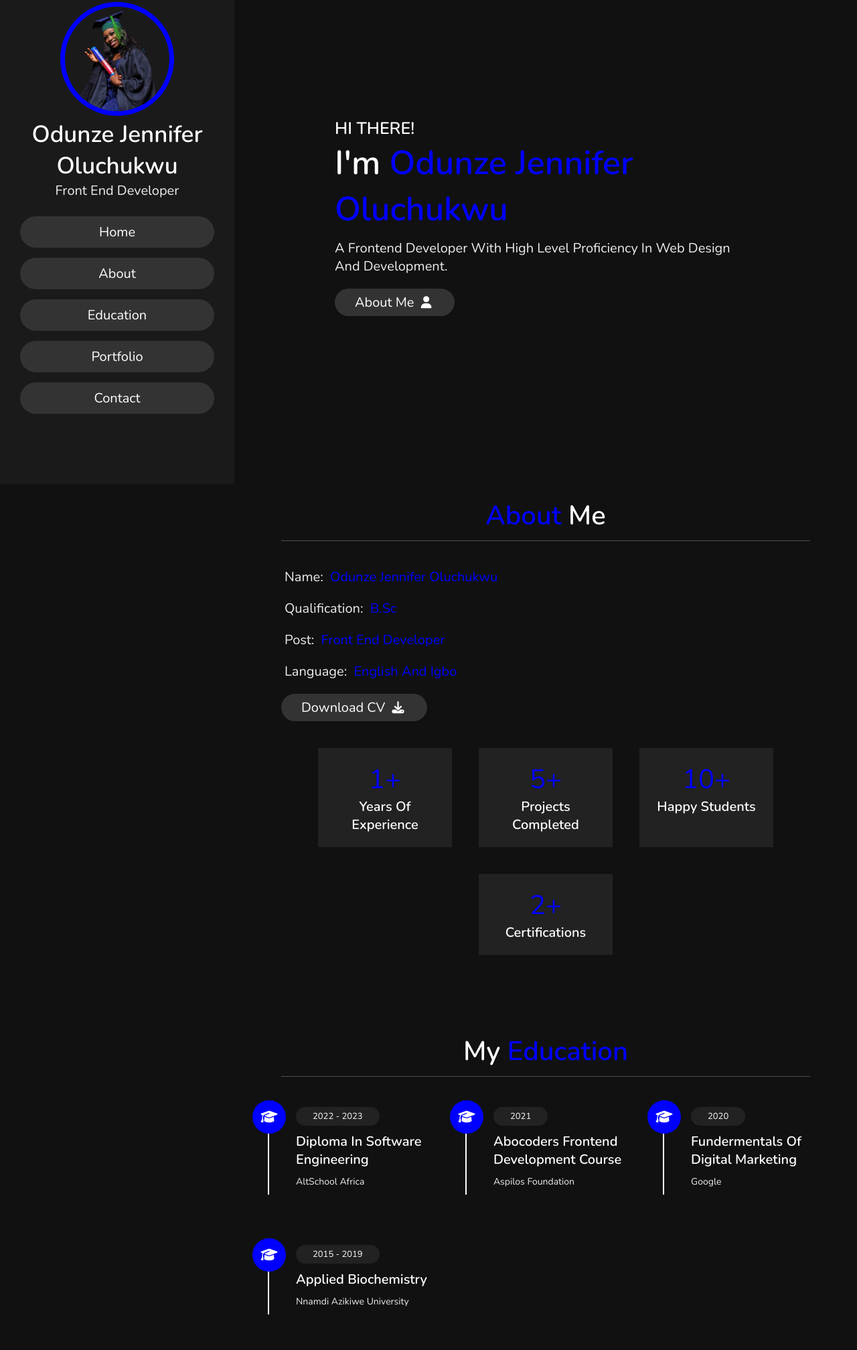
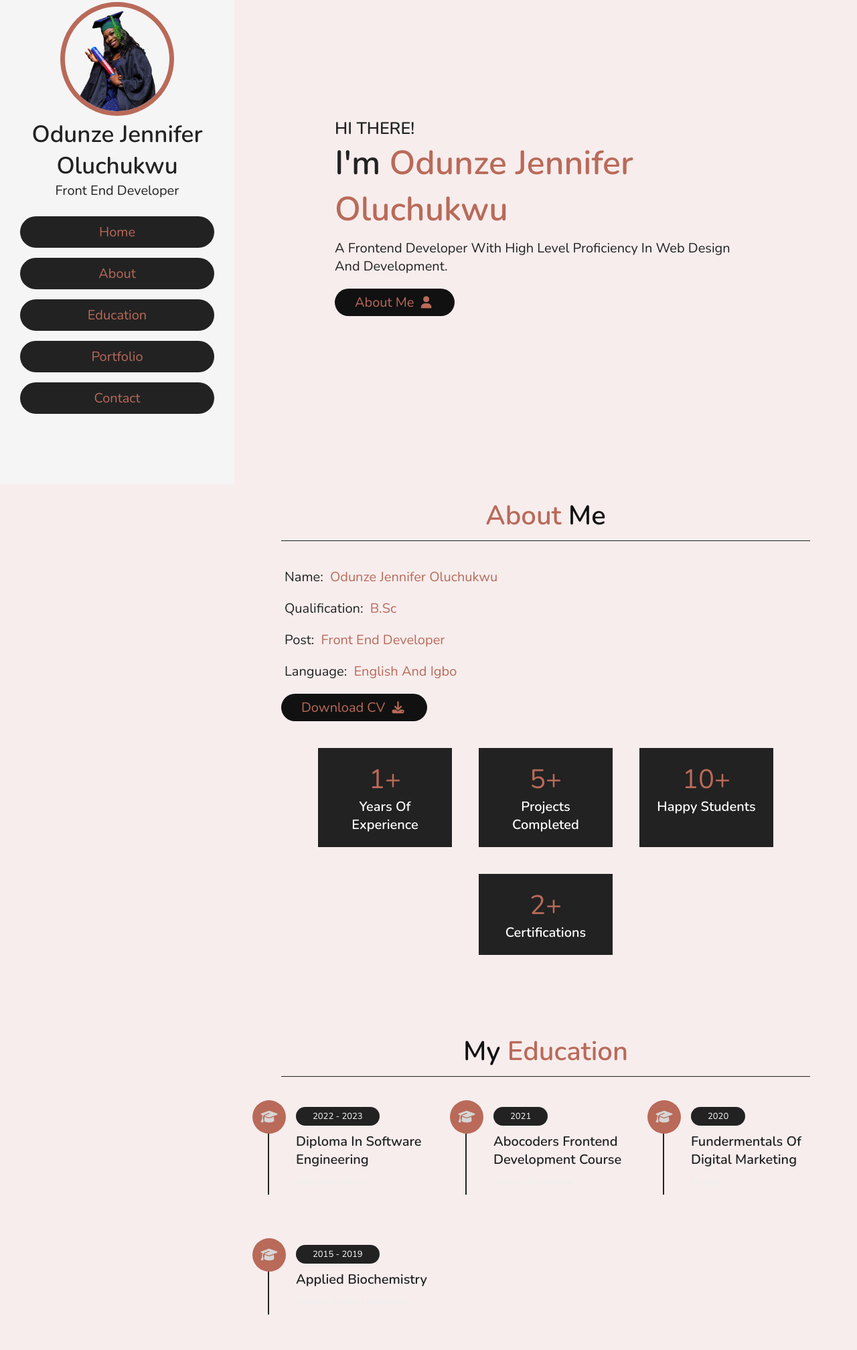
Before and after one commit to Jennydunix/my_portfolio, a plain HTML site: page index.html in a window 1280 px wide. Shown: the part 77-2093 px from the top of the page at 67% size. Drawn offline with nearby package versions, Linux system fonts and the light colour scheme.

Commit message:
changed the styles

```diff
--- a/style.css
+++ b/style.css
@@ -1,11 +1,11 @@
-@import url('https://fonts.googleapis.com/css2?family=Nunito:wght@200;400;600&display=swap');
+@import url("https://fonts.googleapis.com/css2?family=Nunito:wght@200;400;600&display=swap");
 
-:root{
-    --blue: #0000FF;
+:root {
+  --blue: #b96a59;
 }
 
-*{
-    font-family: 'Nunito', sans-serif;
+* {
+  font-family: "Nunito", sans-serif;
   margin: 0;
   padding: 0;
   box-sizing: border-box;
@@ -13,83 +13,82 @@
   outline: none;
   border: none;
   text-transform: capitalize;
-    transform: all .2s linear;
+  transform: all 0.2s linear;
 }
 
-::selection{
+::selection {
   background: var(--blue);
-    color: #111;
+  color: white;
 }
 
-
-html{
+html {
   font-size: 62.5%;
   overflow-x: hidden;
 }
 
-html::-webkit-scrollbar{
+html::-webkit-scrollbar {
   width: 1.4rem;
 }
 
-html::-webkit-scrollbar-track{
-    background: #222;
+html::-webkit-scrollbar-track {
+  background: rgb(31, 31, 31);;
 }
 
-html::-webkit-scrollbar-thumb{
-    background: var(--blue);
+html::-webkit-scrollbar-thumb {
+  background: rgb(248, 246, 246);
 }
 
-body{
-    background: #111;
+body {
+  background: rgb(247, 237, 237);
   overflow-x: hidden;
   padding-left: 35rem;
 }
 
-section{
+section {
   min-height: 100vh;
   padding: 1rem;
 }
 
-.btn{
-    padding: .7rem 3rem;
-    background: #333;
-    color: #fff;
+.btn {
+  padding: 0.7rem 3rem;
+  background: #111;
+  color:#b96a59;
   cursor: pointer;
   margin-top: 1rem;
   font-size: 2rem;
   border-radius: 5rem;
 }
 
-.btn i{
-    padding: 0 .5rem;
+.btn i {
+  padding: 0 0.5rem;
   font-size: 1.8rem;
 }
 
-.btn:hover{
-    background:var(--blue);
+.btn:hover {
+  background: rgb(215, 214, 214);
 }
 
-.heading{
+.heading {
   text-align: center;
-    margin:0 6rem;
+  margin: 0 6rem;
   font-size: 4rem;
-    padding:1rem;
-    border-bottom: .1rem solid #fff4;
-    color:#fff;
+  padding: 1rem;
+  border-bottom: 0.1rem solid #222;
+  color: #111;
 }
 
 .heading span {
   color: var(--blue);
 }
 
-header{
+header {
   position: fixed;
   top: 0;
   left: 0;
   z-index: 1000;
   height: 100%;
   width: 35rem;
-    background: #1a1a1a;
+  background: whitesmoke;
   display: flex;
   align-items: center;
   justify-content: center;
@@ -97,122 +96,120 @@ header{
   text-align: center;
 }
 
-header .user img{
+header .user img {
   height: 17rem;
   width: 17rem;
   border-radius: 50%;
   object-fit: cover;
-    border: .7rem solid var(--blue);
+  border: 0.7rem solid var(--blue);
 }
 
-header .user .name{
+header .user .name {
   font-size: 3.5rem;
-    color: #fff;
+  color: #222;
 }
 
-header .user .post{
+header .user .post {
   font-size: 2rem;
-    color: #eee;
+  color: #222;
 }
 
-header .navbar{
+header .navbar {
   width: 100%;
 }
 
-header .navbar ul{
+header .navbar ul {
   list-style: none;
   padding: 1rem 3rem;
 }
 
-header .navbar ul a{
+header .navbar ul a {
   display: block;
   padding: 1rem;
   margin: 1.5rem 0;
-    background: #333;
-    color: #fff;
+  background: #222;
+  color: #b96a59;
   font-size: 2rem;
   border-radius: 5rem;
 }
 
-
-header .navbar ul a:hover{
-    background: var(--blue);
+header .navbar ul a:hover {
+  background: rgb(215, 214, 214);
 }
 
-#menu{
+#menu {
   position: fixed;
   top: 2rem;
   right: 2rem;
-    background: #333;
-    color: #fff;
+  background: #b96a59;
+  color: #222;
   cursor: pointer;
   font-size: 2.5rem;
   padding: 1rem 1.5rem;
   display: none;
 }
 
-
-.home{
+.home {
   display: flex;
   justify-content: center;
   flex-flow: column;
   padding: 0 15rem;
 }
 
-.home h3{
+.home h3 {
   font-size: 2.5rem;
-    color: #fff;
+  color: #222;
 }
 
-.home h1{
+.home h1 {
   font-size: 5rem;
-    color: #fff;
+  color: #222;
 }
 
-.home p{
+.home p {
   font-size: 2rem;
-    color: #eee;
+  color: #222;
   padding: 1rem 0;
 }
 
-.home h1 span{
+.home h1 span {
   color: var(--blue);
 }
 
-.about .row{
+.about .row {
   display: flex;
   align-items: center;
   justify-content: center;
   flex-wrap: wrap;
-    padding:1rem 0;
+  padding: 1rem 0;
 }
 
-.about .row .info{
+.about .row .info {
   flex: 1 1 48rem;
   padding: 2rem 1rem;
   padding-left: 6rem;
 }
 
-.about .row .info h3{
+.about .row .info h3 {
   font-size: 2rem;
   color: var(--blue);
   padding: 1rem 0;
   font-weight: normal;
 }
 
-.about .row .info h3 span{
-    color: #eee;
-    padding: 0 .5rem;
+.about .row .info h3 span {
+  color: #222;
+  padding: 0 0.5rem;
 }
 
-.about .row .counter{
+.about .row .counter {
   flex: 1 1 48rem;
   display: flex;
   justify-content: center;
   flex-wrap: wrap;
 }
 
-.about .row .counter .box{
+.about .row .counter .box {
   width: 20rem;
   background: #222;
   text-align: center;
@@ -220,17 +217,17 @@ header .navbar ul a:hover{
   margin: 2rem;
 }
 
-.about .row .counter .box span{
+.about .row .counter .box span {
   font-size: 4rem;
-    color:var(--blue);
+  color: var(--blue);
 }
 
-.about .row .counter .box h3{
+.about .row .counter .box h3 {
   font-size: 2rem;
-    color:#fff;
+  color: #fff;
 }
 
-.education .box-container{
+.education .box-container {
   display: flex;
   align-items: center;
   justify-content: space-between;
@@ -239,95 +236,96 @@ header .navbar ul a:hover{
   padding-left: 3rem;
 }
 
-.education .box-container .box{
+.education .box-container .box {
   width: 27rem;
   margin: 4rem 1rem;
   padding-left: 4rem;
-    border-left: .2rem solid #fff;
+  border-left: 0.2rem solid #222;
   position: relative;
 }
 
-.education .box-container .box span{
+.education .box-container .box span {
   font-size: 1.3rem;
   background: #222;
   color: #fff;
   border-radius: 5rem;
-    padding: .5rem 2.5rem;
+  padding: 0.5rem 2.5rem;
 }
 
-.education .box-container .box h3{
+.education .box-container .box h3 {
   font-size: 2rem;
-    color: #fff;
+  color:#222;
   padding-top: 1.5rem;
 }
 
-.education .box-container .box p{
+.education .box-container .box p {
   font-size: 1.4rem;
   color: #eee;
   padding: 1rem 0;
 }
 
-.education .box-container .box i{
+.education .box-container .box i {
   position: absolute;
-    top:-1.5rem; left:-2.5rem;
-    height:5rem;
+  top: -1.5rem;
+  left: -2.5rem;
+  height: 5rem;
   width: 5rem;
   border-radius: 50%;
   line-height: 5rem;
   text-align: center;
   font-size: 2rem;
-    color:#fff;
-    background:var(--blue);
+  color: rgb(215, 214, 214);
+  background: var(--blue);
 }
 
-.portfolio .box-container{
+.portfolio .box-container {
   display: flex;
   align-items: center;
   justify-content: center;
   flex-wrap: wrap;
-    padding:2rem 0;
+  padding: 2rem 0;
 }
 
-.portfolio .box-container .box{
+.portfolio .box-container .box {
   height: 20rem;
-    width:26rem;
+  width: 26rem;
   border-radius: 1rem;
-    margin:2rem;
+  margin: 2rem;
   overflow: hidden;
   cursor: pointer;
 }
 
-.portfolio .box-container .box img{
-    height:100%;
-    width:100%;
+.portfolio .box-container .box img {
+  height: 100%;
+  width: 100%;
   object-fit: fill;
 }
 
-.portfolio .box-container .box:hover img{
+.portfolio .box-container .box:hover img {
   transform: scale(1.2);
 }
 
-.contact .row{
+.contact .row {
   display: flex;
   align-items: center;
   justify-content: center;
   flex-wrap: wrap;
 }
 
-.contact .row .content{
-    flex:1 1 30rem;
-    padding:4rem;
+.contact .row .content {
+  flex: 1 1 30rem;
+  padding: 4rem;
   padding-bottom: 0;
 }
 
-.contact .row form{
-    flex:1 1 45rem;
-    padding:2rem;
-    margin:2rem;
+.contact .row form {
+  flex: 1 1 45rem;
+  padding: 2rem;
+  margin: 2rem;
   margin-bottom: 4rem;
 }
 
-.contact .row form .box{
+.contact .row form .box {
   padding: 1.5rem;
   margin: 1rem 0;
   background: #3333;
@@ -337,40 +335,37 @@ header .navbar ul a:hover{
   width: 100%;
 }
 
-.contact .row form .box::placeholder{
+.contact .row form .box::placeholder {
   text-transform: capitalize;
 }
 
-.contact .row form .message{
+.contact .row form .message {
   height: 15rem;
   resize: none;
 }
 
-
-.contact .row .content .title{
+.contact .row .content .title {
   text-transform: uppercase;
-    color: #fff;
+  color: #111;
   font-size: 3rem;
   padding-bottom: 2rem;
 }
 
-
-.contact .row .content .info h3{
+.contact .row .content .info h3 {
   display: flex;
   align-items: center;
   font-size: 2rem;
-    color: #eee;
+  color: #111;
   padding: 1rem 0;
   font-weight: normal;
 }
 
-.contact .row .content .info h3 i{
+.contact .row .content .info h3 i {
   padding-right: 1rem;
   color: var(--blue);
 }
 
-
-.copyright{
+.copyright {
   width: 100%;
   text-align: center;
   padding: 25px 0;
@@ -380,93 +375,86 @@ header .navbar ul a:hover{
   color: #afaaaa;
 }
 
-
-.social-icons{
+.social-icons {
   margin-top: 30px;
 }
-.social-icons a{
+.social-icons a {
   text-decoration: none;
   font-size: 30px;
   margin-right: 15px;
-    color: #d3d1d1;
+  color: #948383;
   display: inline-block;
   transition: transform 0.5s;
 }
-.social-icons a:hover{
+.social-icons a:hover {
   color: var(--blue);
   transform: translateY(-5px);
 }
 
-#msg{
+#msg {
   color: var(--blue);
   margin-top: -60px;
   flex-basis: 11%;
   display: block;
-
 }
 
-
 /* media queries */
-@media(max-width:1200px){
-    html{
+@media (max-width: 1200px) {
+  html {
     font-size: 55%;
   }
 
-    .home{
+  .home {
     padding: 1rem 4rem;
   }
 }
 
-@media(max-width:991px){
-    header{
+@media (max-width: 991px) {
+  header {
     left: -120%;
   }
 
-    #menu{
+  #menu {
     display: block;
   }
 
-    header.toggle{
+  header.toggle {
     left: 0;
   }
 
-    body{
+  body {
     padding: 0;
   }
 }
 
-
-@media(max-width:768px){
-    html{
+@media (max-width: 768px) {
+  html {
     font-size: 50%;
   }
-
 }
 
-
-@media(max-width:400px){
-    header{
+@media (max-width: 400px) {
+  header {
     width: 100vw;
   }
 
-    .heading{
+  .heading {
     margin: 0 3rem;
   }
 
-    .about .row .counter .box{
+  .about .row .counter .box {
     width: 100%;
   }
 
-    .education .box-container .box{
+  .education .box-container .box {
     width: 100%;
   }
 
-    .portfolio .box-container .box{
-        width:100%;
+  .portfolio .box-container .box {
+    width: 100%;
   }
 
-    .contact .row form{
-        margin:3rem 0;
+  .contact .row form {
+    margin: 3rem 0;
   }
-
 }
```
Also changed, not shown: index.html (+1 -1 lines). Lines whose indentation alone changed are shown as unchanged.
